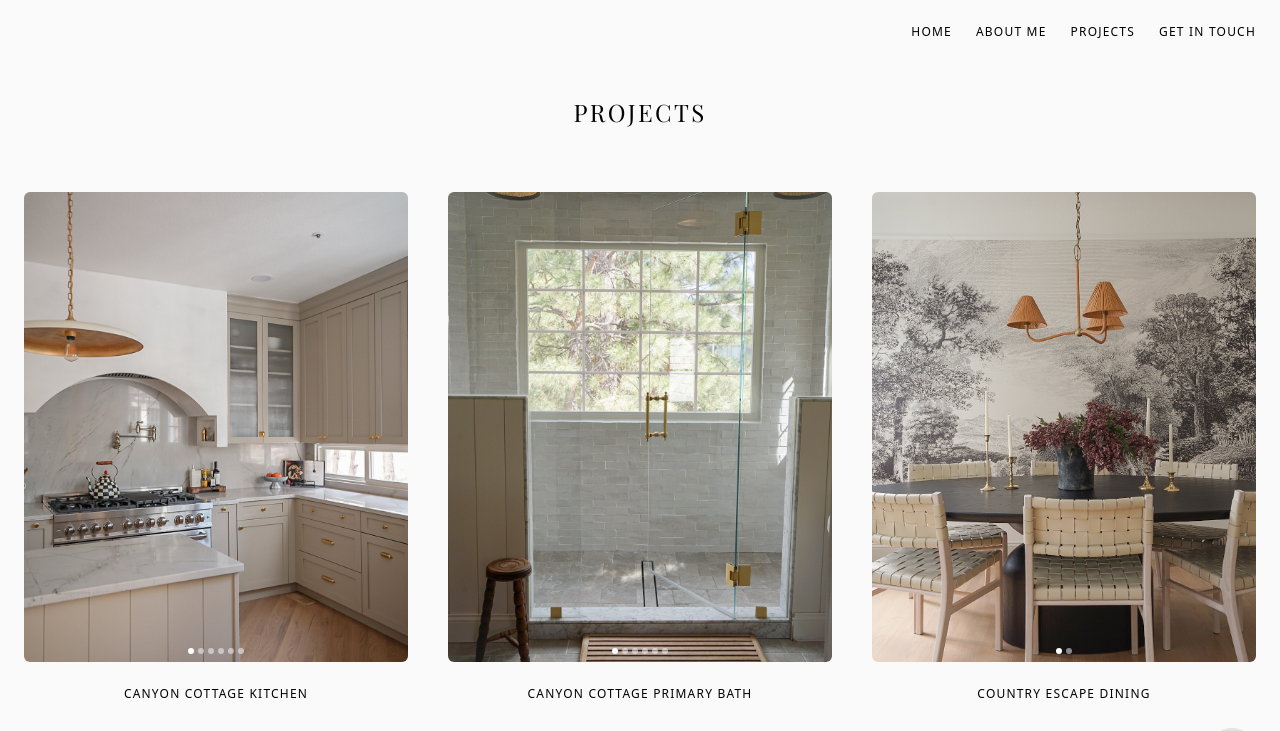
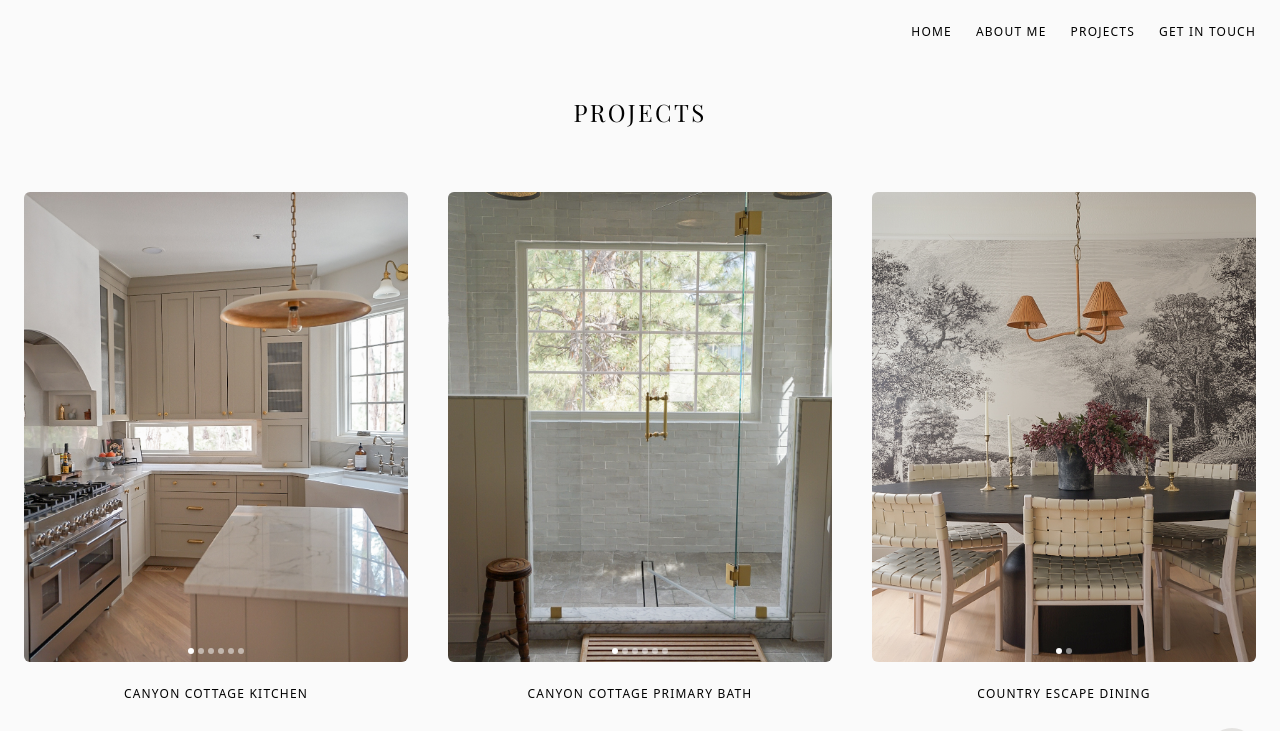
Before and after one commit to HalcyonHaus/halcyonhaus-site, a Next.js app: page /projects in a window 1280 px wide. Shown: the top 731 px of the page. Built offline with nearby package versions, Linux system fonts and the light colour scheme.

Commit message:
Update projects.js

```diff
--- a/pages/projects.js
+++ b/pages/projects.js
@@ -8,8 +8,8 @@ const projects = [
   {
     title: "Canyon Cottage Kitchen",
     images: [
+      "/images/CCKITCHEN2.JPG",
       "/images/CCKITCHEN1.JPG",
-      "/images/CCKITCHEN2.JPG",
       "/images/DSC02043.jpeg",
       "/images/DSC02031.jpeg",
       "/images/DSC02032.jpeg",
```
